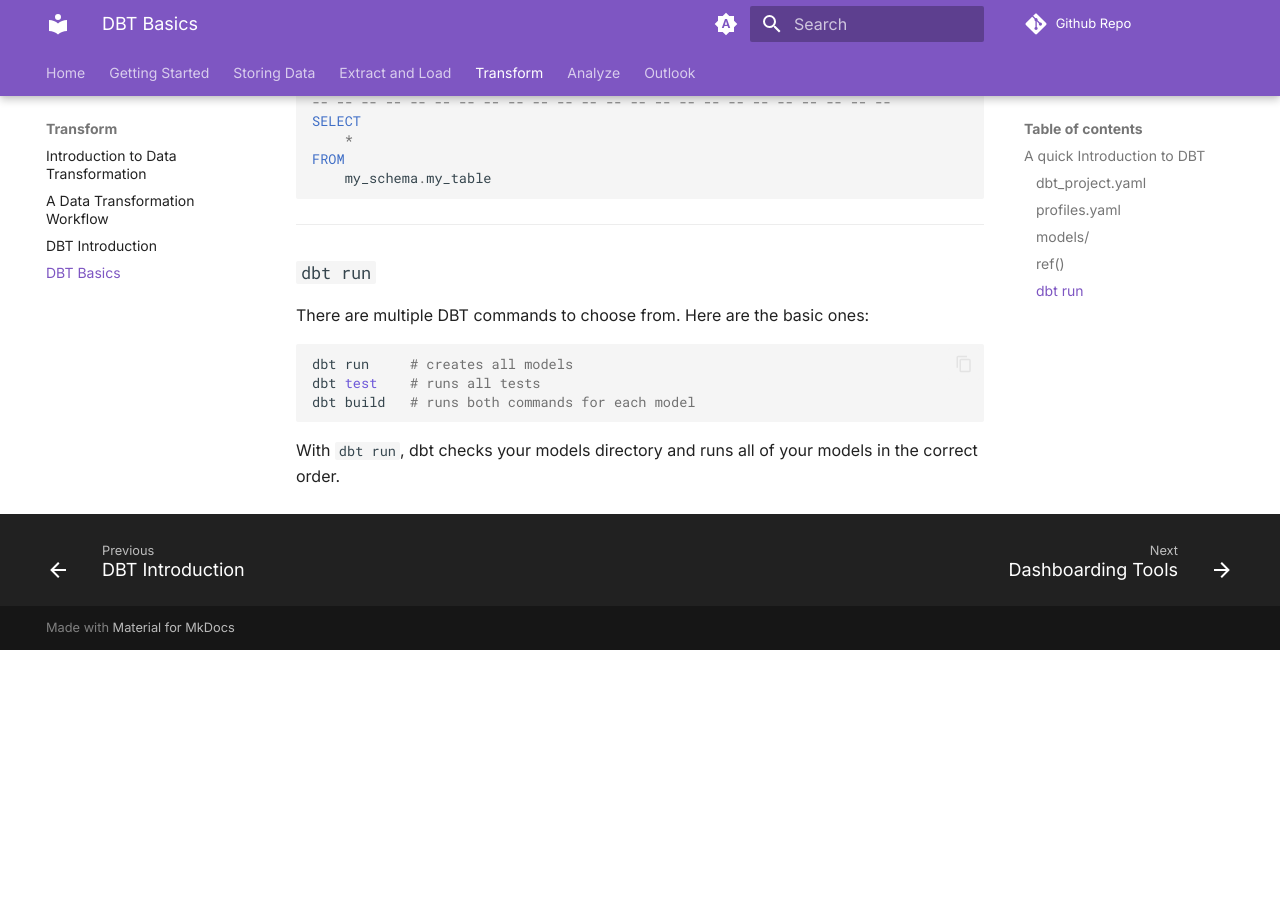
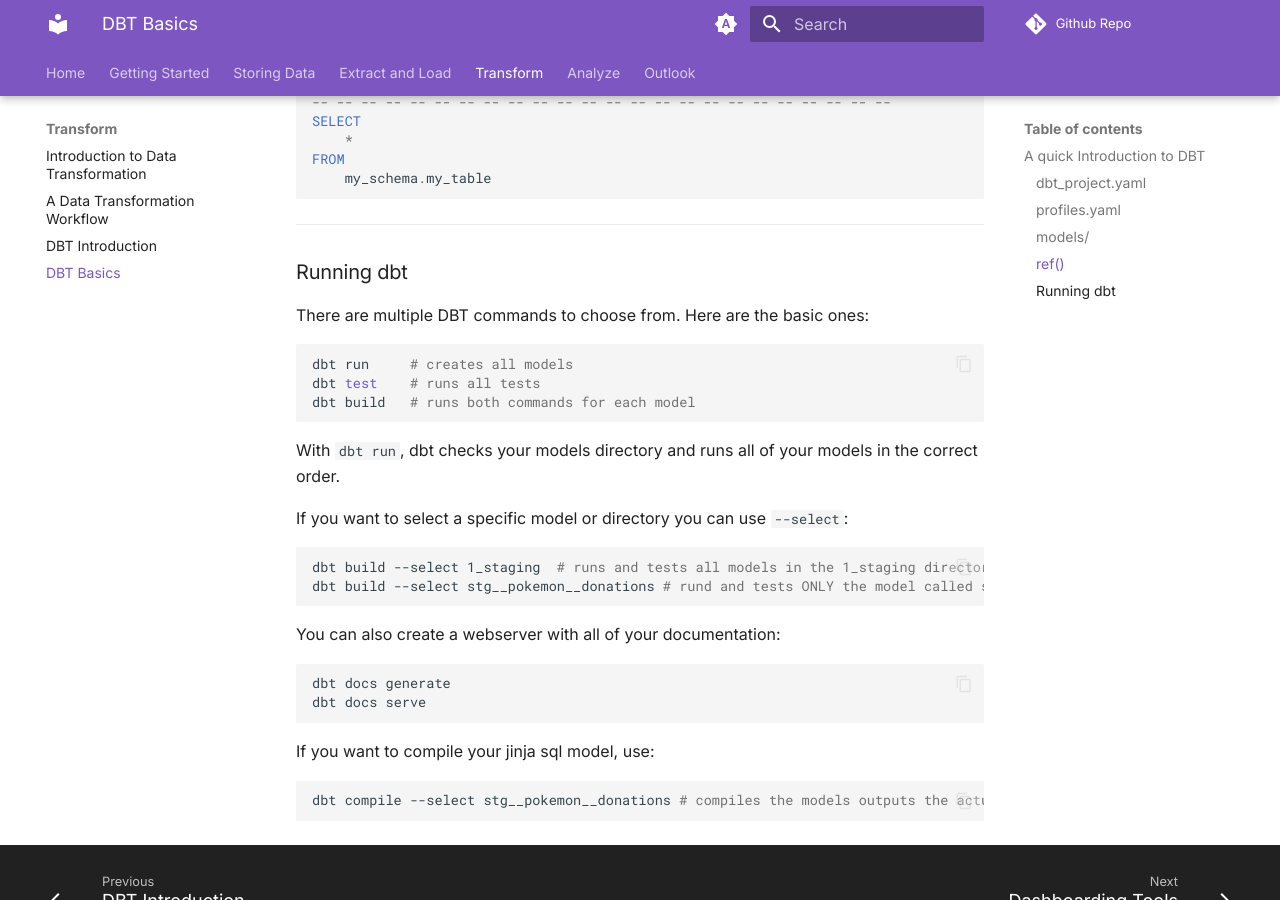
Before and after one commit to rogall-e/DSSG-Data-Engineering-Workshop, an MkDocs documentation site: the page built from docs/3_transform/4_dbt_basics.md, in a window 1280 px wide and 900 px high, scrolled down 1644 px. Built offline with MkDocs 1.6.1 and Material for MkDocs 9.7.7, drawn with Linux system fonts in a browser that asks for light colours; comment, search, counter and statistics services are not loaded; before the commit the page ends 2294 px from its top, so only the background shows below that.

Commit message:
add some commands

````diff
--- a/docs/3_transform/4_dbt_basics.md
+++ b/docs/3_transform/4_dbt_basics.md
@@ -120,7 +120,7 @@
 
 ---
 
-### `dbt run`
+### Running dbt
 
 There are multiple DBT commands to choose from. Here are the basic ones:
 
@@ -131,3 +131,23 @@
 ```
 
 With `dbt run`, dbt checks your models directory and runs all of your models in the correct order.
+
+If you want to select a specific model or directory you can use `--select`:
+
+```bash
+dbt build --select 1_staging  # runs and tests all models in the 1_staging directory
+dbt build --select stg__pokemon__donations # rund and tests ONLY the model called stg__pokemon__donations
+```
+
+You can also create a webserver with all of your documentation:
+
+```bash
+dbt docs generate
+dbt docs serve
+```
+
+If you want to compile your jinja sql model, use:
+
+```bash
+dbt compile --select stg__pokemon__donations # compiles the models outputs the actual sql that runs on your database
+```
````
